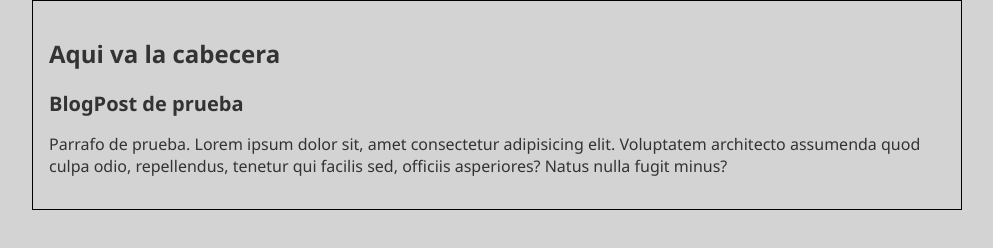
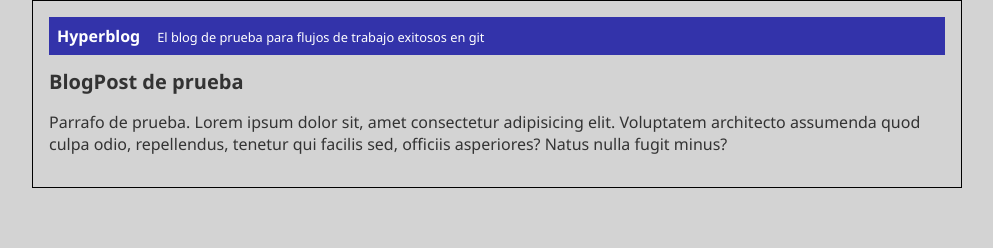
Before and after one commit to cdgutierrez456/PracticaGitProfesional, a plain HTML site: page index.html in a window 1280 px wide. Shown: the whole page, without its empty margins (143-1136 px from the left). Drawn offline with Linux system fonts and the light colour scheme.

Commit message:
Finalizando cabecera azul

```diff
--- a/css/style.css
+++ b/css/style.css
@@ -5,6 +5,20 @@ body {
     text-align: center;
     margin: 0;
     padding: 0;
+}
+
+#cabecera {
+    background: #33a;
+    color: white;
+    font-weight: bold;
+    margin: 0;
+    padding: .5em;
+}
+
+#cabecera #tagline {
+    padding: 0 0 0 1em;
+    font-weight: normal;
+    font-size: .8em;
 }
 
 #container {
--- a/index.html
+++ b/index.html
@@ -10,7 +10,8 @@
 <body>
     <div id="container">
         <div id="cabecera">
-            <h2>Aqui va la cabecera</h2>
+            Hyperblog
+            <span id="tagline">El blog de prueba para flujos de trabajo exitosos en git</span>
         </div>
         <div id="post">
             <h1>BlogPost de prueba</h1>
```
